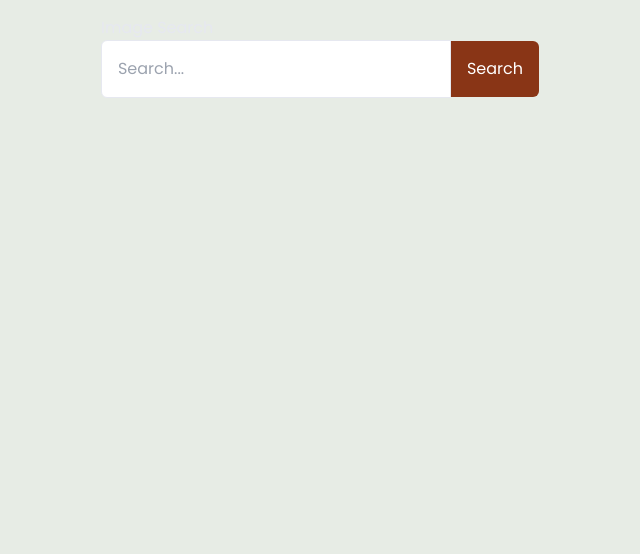
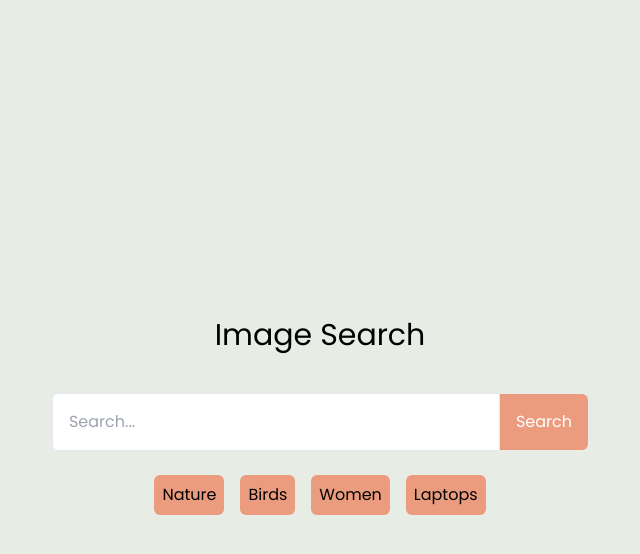
Before and after one commit to al-husayn/image-search, a React (Vite) app: page / in a window 1280 px wide. Shown: the top 554 px of the page, without its empty margins (320-960 px from the left). Built offline with nearby package versions, Linux system fonts and the light colour scheme.

Commit message:
added quick search functionality

```diff
--- a/src/App.tsx
+++ b/src/App.tsx
@@ -2,7 +2,7 @@ import { Search } from "./components";
 
 function App() {
   return (
-    <div className="flex justify-center align-middle items-center">
+    <div className="">
       <Search />
     </div>
   );
--- a/src/components/Search.tsx
+++ b/src/components/Search.tsx
@@ -1,33 +1,50 @@
-import React, { useState } from "react";
+import React, { useRef } from "react";
 
 const Search: React.FC = () => {
-  const [search, setSearch] = useState("");
+  const searchInput = useRef<HTMLInputElement | null>(null);
 
-  const handleSearchChange = (event: React.ChangeEvent<HTMLInputElement>) => {
-    setSearch(event.target.value);
-  };
+  const predefinedSearchTerms = ["Nature", "Birds", "Women", "Laptops"];
 
   const handleSubmit = (event: React.FormEvent<HTMLFormElement>) => {
     event.preventDefault();
-  }
+    console.log("You searched for", searchInput.current?.value);
+  };
+
+  const handleQuickSearch = (term: string) => {
+    if (searchInput.current) {
+      searchInput.current.value = term;
+    }
+  };
 
   return (
-    <div className="flex justify-center items-center mt-4">
-      <div>
-        <h1 className="text-N300 font-P500">Image Search</h1>
-        <form onSubmit={handleSubmit}>
+    <div className="flex justify-center items-center h-screen w-full">
+      <div className="w-[50%]">
+        <div className="m-10">
+          <h1 className="text-black H900 text-center text-3xl">Image Search</h1>
+        </div>
+        <form onSubmit={handleSubmit} className="text-center">
           <input
             type="text"
             placeholder="Search..."
-            value={search}
-            onChange={handleSearchChange}
+            ref={searchInput}
             className="p-4 rounded-l-md min-w-[70%] border border-N300 focus:outline-none font-P300"
           />
           <button
             type="submit"
-            className="bg-O600 text-white p-4 rounded-r-md hover:bg-O100 focus:outline-none font-P500">
+            className="bg-O200 text-white p-4 rounded-r-md hover:bg-O100 focus:outline-none font-P500">
             Search
           </button>
+
+          <div className="mt-4">
+            {predefinedSearchTerms.map((term, index) => (
+              <button
+                key={index}
+                onClick={() => handleQuickSearch(term)}
+                className="bg-O200 text-black p-2 m-2 rounded-md hover:bg-O100 focus:outline-none font-P400">
+                {term}
+              </button>
+            ))}
+          </div>
         </form>
       </div>
     </div>
```
